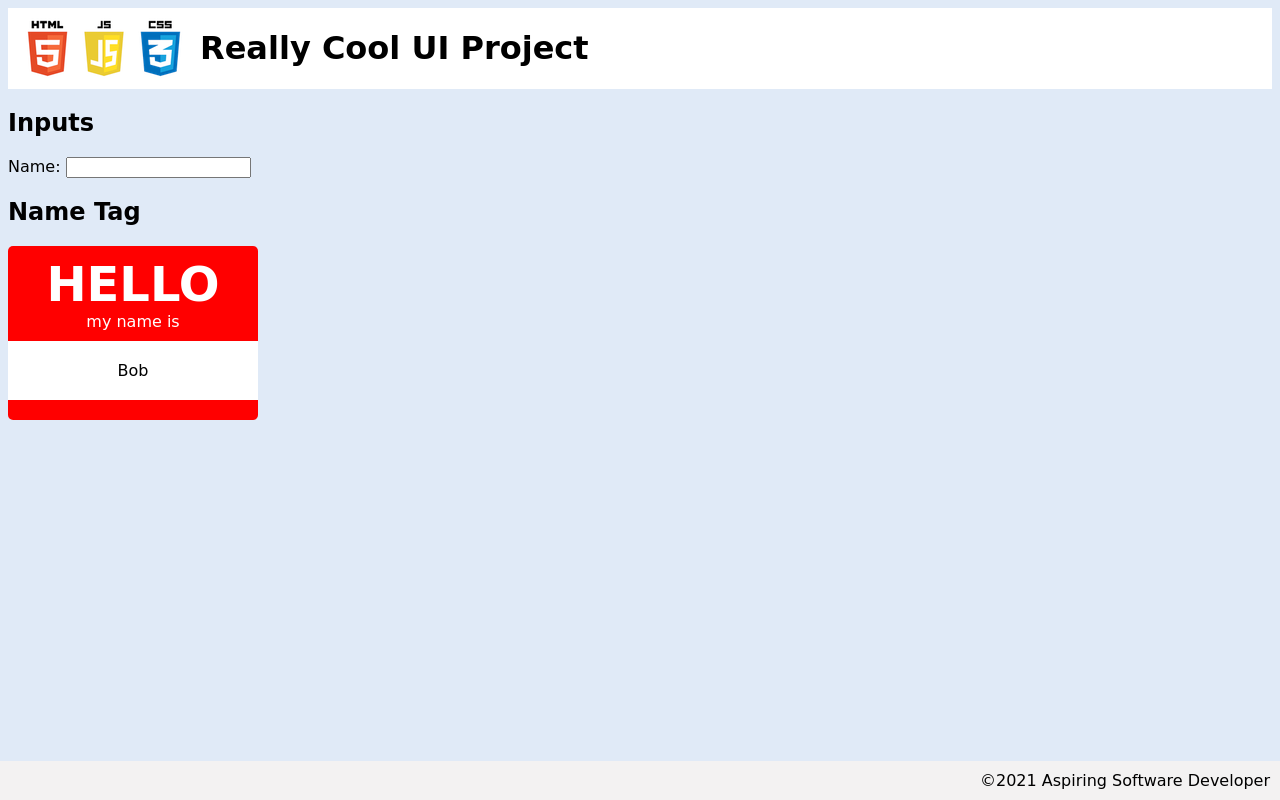
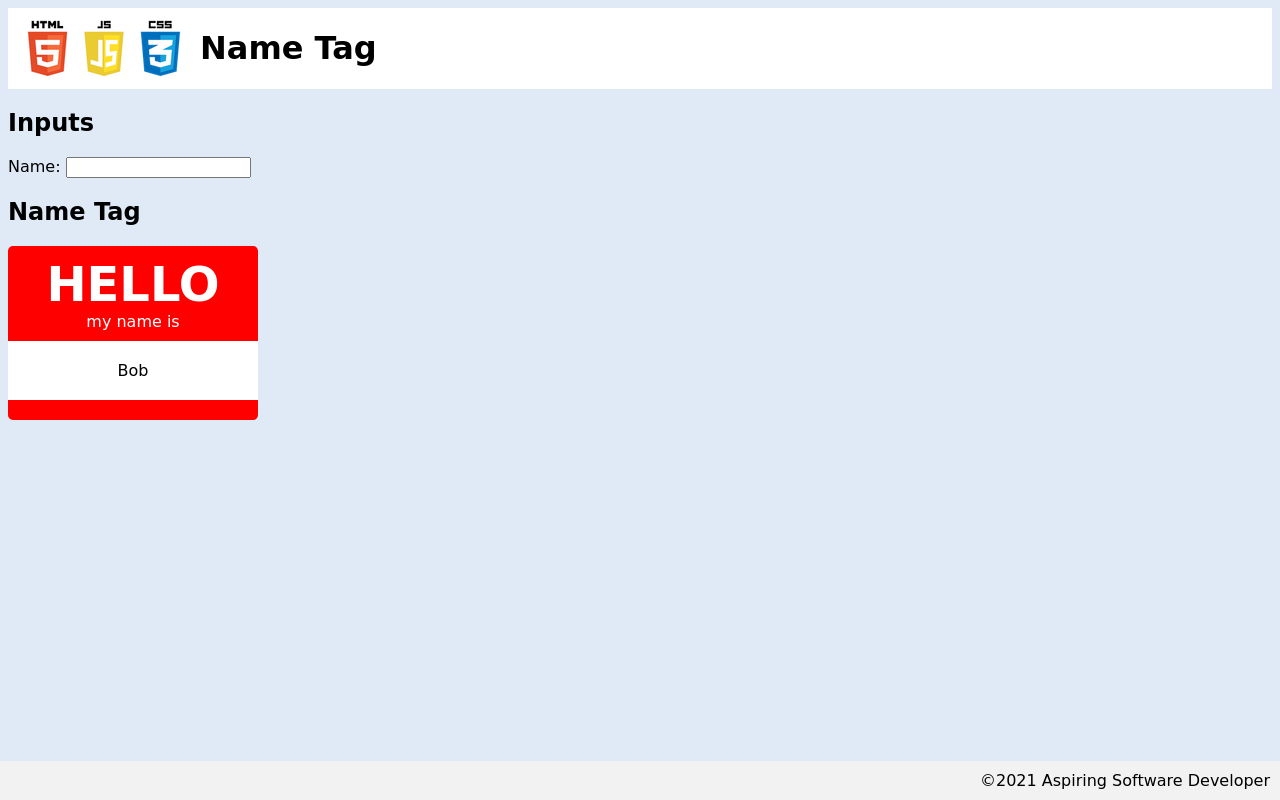
Before and after one commit to martypdx/name-tag, a plain HTML site: page index.html in a window 1280 px wide. Drawn offline with Linux system fonts and the light colour scheme; a web font is replaced by a local one.

Commit message:
Change title and header to "Name Tag"

```diff
--- a/index.html
+++ b/index.html
@@ -6,13 +6,13 @@
     <meta name="viewport" content="width=device-width, initial-scale=1.0" />
     <meta http-equiv="X-UA-Compatible" content="ie=edge" />
     <link rel="stylesheet" href="styles.css" />
-    <title>Cool UI Project</title>
+    <title>Name Tag</title>
 </head>
 
 <body>
     <header>
         <img src="assets/html_css_js.png">
-        <h1>Really Cool UI Project</h1>
+        <h1>Name Tag</h1>
     </header>
 
     <main>
```
